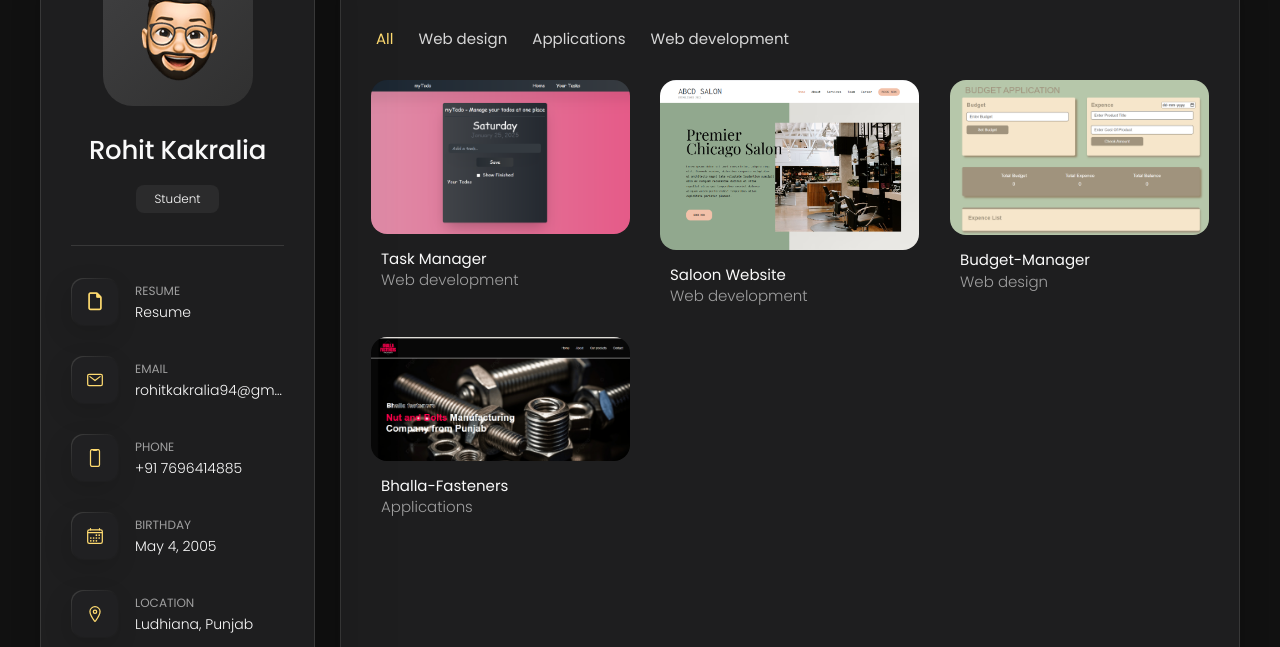
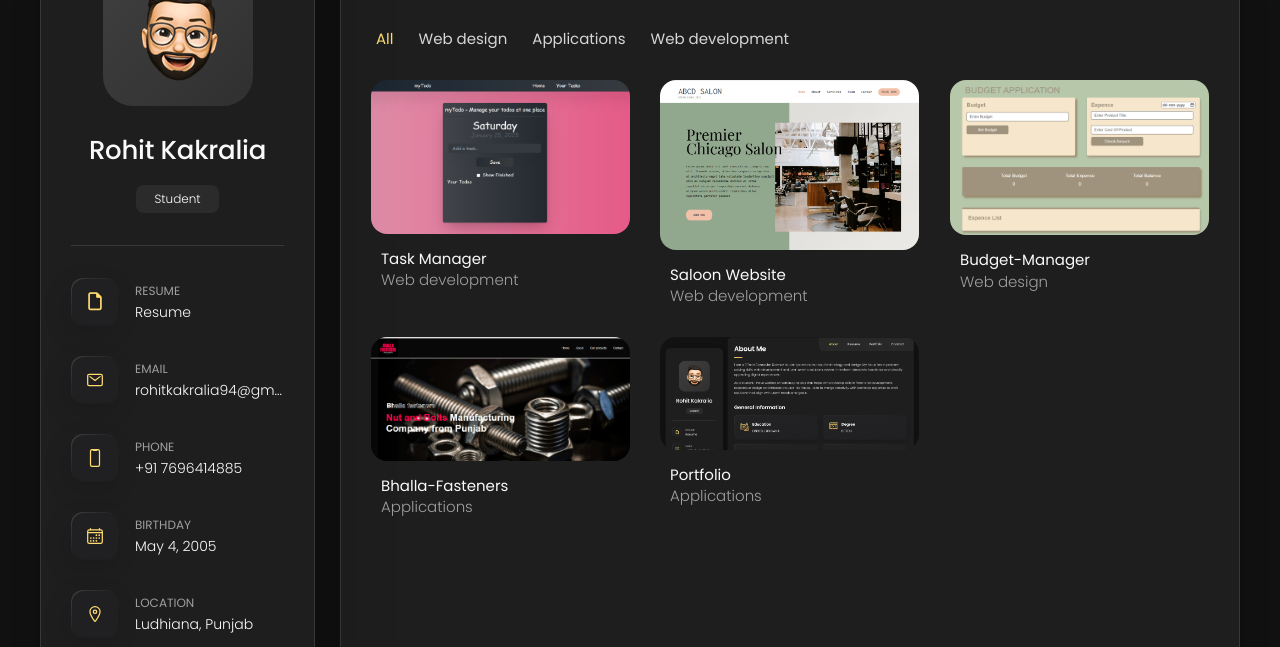
Before and after one commit to Rohitkakralia/Rohit-s_Portfolio, a plain HTML site: page index.html in a window 1280 px wide. Both pictures are taken after a click on the button "Portfolio". Shown: the part 162-809 px from the top of the page. Drawn offline with nearby package versions, Linux system fonts and the light colour scheme.

Commit message:
add project

```diff
--- a/index.html
+++ b/index.html
@@ -846,7 +846,23 @@
               </a>
             </li>
 
+            <li class="project-item  active" data-filter-item data-category="applications">
+              <a href="https://rohitportfolio-eight.vercel.app/">
 
+                <figure class="project-img">
+                  <div class="project-item-icon-box">
+                    <ion-icon name="eye-outline"></ion-icon>
+                  </div>
+
+                  <img src="./assets/images/projectPortfolio.png" alt="Portfolio" loading="lazy">
+                </figure>
+
+                <h3 class="project-title">Portfolio</h3>
+
+                <p class="project-category">Applications</p>
+
+              </a>
+            </li>
 
 
           </ul>
```
Also changed, not shown: assets/images/projectPortfolio.png (added).
